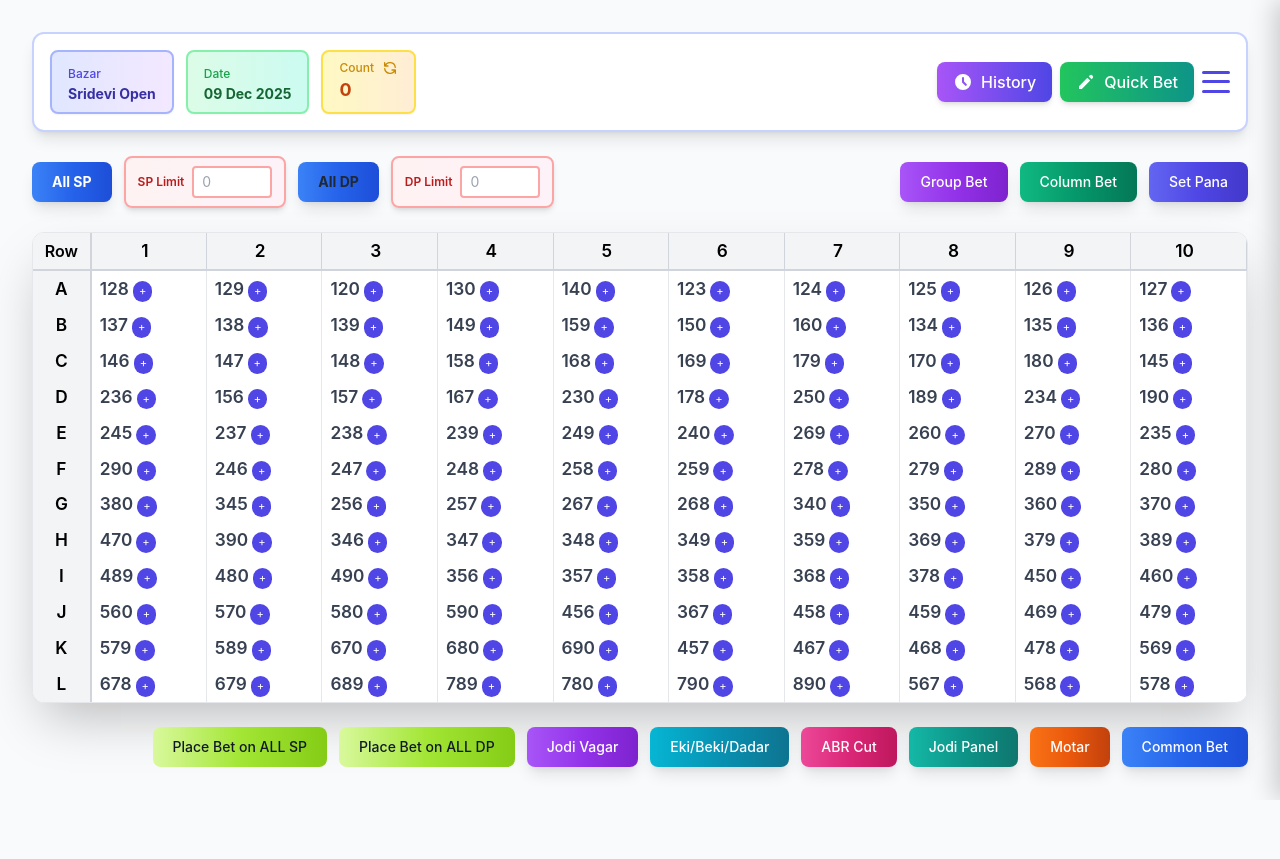
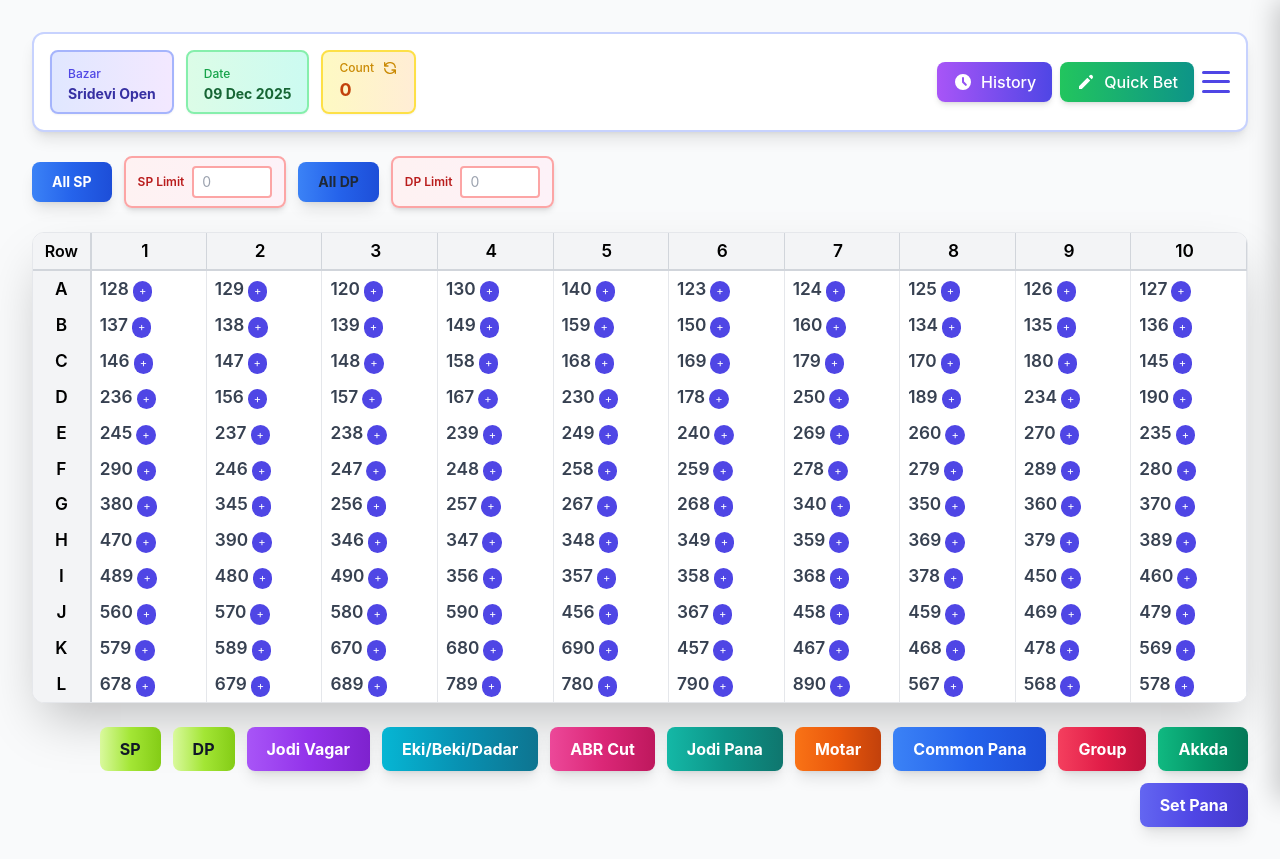
Before and after one commit to Vasuishere/bettingsystem, a Django app: page /home/ in a window 1280 px wide. Before the commit the page ends 800 px from the top, so only its background shows below. Run offline with Django 5.2, Linux system fonts and the light colour scheme; the visitor is signed in with stand-in values (Sample User, id 1); some libraries are stand-ins or nearby versions.

Commit message:
Refactor loader overlay styles and update button classes for consistency in home.html

```diff
--- a/userbaseapp/templates/userbaseapp/home.html
+++ b/userbaseapp/templates/userbaseapp/home.html
@@ -216,17 +216,18 @@
             color: #4b5563
         }
 
-        osition:fixed;
-        top:0;
-        left:0;
-        width:100%;
-        height:100%;
-        background-color:rgba(0, 0, 0, .7);
-        display:none;
-        align-items:center;
-        justify-content:center;
-        z-index:99999;
-        backdrop-filter:blur(4px)
+        .loader-overlay {
+            position: fixed;
+            top: 0;
+            left: 0;
+            width: 100%;
+            height: 100%;
+            background-color: rgba(0, 0, 0, .7);
+            display: none;
+            align-items: center;
+            justify-content: center;
+            z-index: 99999;
+            backdrop-filter: blur(4px)
         }
 
         .loader-overlay.active {
@@ -821,20 +822,6 @@
                         placeholder="0" min="0">
                 </div>
             </div>
-            <div class="flex justify-end gap-3">
-                <button id="group-bet-btn"
-                    class="text-white bg-gradient-to-r from-purple-500 via-purple-600 to-purple-700 hover:bg-gradient-to-br focus:ring-4 focus:outline-none focus:ring-purple-300 shadow-lg font-medium rounded-lg text-sm px-5 py-2.5 text-center">
-                    Group Bet
-                </button>
-                <button id="column-bet-btn"
-                    class="text-white bg-gradient-to-r from-emerald-500 via-emerald-600 to-emerald-700 hover:bg-gradient-to-br focus:ring-4 focus:outline-none focus:ring-emerald-300 shadow-lg font-medium rounded-lg text-sm px-5 py-2.5 text-center">
-                    Column Bet
-                </button>
-                <button id="set-pana-btn"
-                    class="text-white bg-gradient-to-r from-indigo-500 via-indigo-600 to-indigo-700 hover:bg-gradient-to-br focus:ring-4 focus:outline-none focus:ring-indigo-300 shadow-lg font-medium rounded-lg text-sm px-5 py-2.5 text-center">
-                    Set Pana
-                </button>
-            </div>
         </div>
         <div class="bg-white rounded-xl shadow-2xl overflow-hidden border border-gray-200">
             <div class="overflow-x-auto">
@@ -910,36 +897,48 @@
         </div>
         <div id="betButtonsContainer" class="mt-6 flex flex-wrap gap-3 justify-center sm:justify-end px-4 sm:px-0">
             <button id="all-sp-btn"
-                class="text-gray-900 bg-gradient-to-r from-lime-200 via-lime-400 to-lime-500 hover:bg-gradient-to-br focus:ring-4 focus:outline-none focus:ring-lime-300 font-medium rounded-lg text-sm px-5 py-2.5 text-center">
-                Place Bet on ALL SP
+                class="text-gray-900 bg-gradient-to-r from-lime-200 via-lime-400 to-lime-500 hover:bg-gradient-to-br focus:ring-4 focus:outline-none focus:ring-lime-300 font-bold rounded-lg text-base px-5 py-2.5 text-center">
+                SP
             </button>
             <button id="all-dp-btn"
-                class="text-gray-900 bg-gradient-to-r from-lime-200 via-lime-400 to-lime-500 hover:bg-gradient-to-br focus:ring-4 focus:outline-none focus:ring-lime-300 font-medium rounded-lg text-sm px-5 py-2.5 text-center">
-                Place Bet on ALL DP
+                class="text-gray-900 bg-gradient-to-r from-lime-200 via-lime-400 to-lime-500 hover:bg-gradient-to-br focus:ring-4 focus:outline-none focus:ring-lime-300 font-bold rounded-lg text-base px-5 py-2.5 text-center">
+                DP
             </button>
             <button id="jodi-btn"
-                class="text-white bg-gradient-to-r from-purple-500 via-purple-600 to-purple-700 hover:bg-gradient-to-br focus:ring-4 focus:outline-none focus:ring-purple-300 shadow-lg font-medium rounded-lg text-sm px-5 py-2.5 text-center">
+                class="text-white bg-gradient-to-r from-purple-500 via-purple-600 to-purple-700 hover:bg-gradient-to-br focus:ring-4 focus:outline-none focus:ring-purple-300 shadow-lg font-bold rounded-lg text-base px-5 py-2.5 text-center">
                 Jodi Vagar
             </button>
             <button id="eki-beki-btn"
-                class="text-white bg-gradient-to-r from-cyan-500 via-cyan-600 to-cyan-700 hover:bg-gradient-to-br focus:ring-4 focus:outline-none focus:ring-cyan-300 shadow-lg font-medium rounded-lg text-sm px-5 py-2.5 text-center">
+                class="text-white bg-gradient-to-r from-cyan-500 via-cyan-600 to-cyan-700 hover:bg-gradient-to-br focus:ring-4 focus:outline-none focus:ring-cyan-300 shadow-lg font-bold rounded-lg text-base px-5 py-2.5 text-center">
                 Eki/Beki/Dadar
             </button>
             <button id="abr-cut-btn"
-                class="text-white bg-gradient-to-r from-pink-500 via-pink-600 to-pink-700 hover:bg-gradient-to-br focus:ring-4 focus:outline-none focus:ring-pink-300 shadow-lg font-medium rounded-lg text-sm px-5 py-2.5 text-center">
+                class="text-white bg-gradient-to-r from-pink-500 via-pink-600 to-pink-700 hover:bg-gradient-to-br focus:ring-4 focus:outline-none focus:ring-pink-300 shadow-lg font-bold rounded-lg text-base px-5 py-2.5 text-center">
                 ABR Cut
             </button>
             <button id="jodi-panel-btn"
-                class="text-white bg-gradient-to-r from-teal-500 via-teal-600 to-teal-700 hover:bg-gradient-to-br focus:ring-4 focus:outline-none focus:ring-teal-300 shadow-lg font-medium rounded-lg text-sm px-5 py-2.5 text-center">
-                Jodi Panel
+                class="text-white bg-gradient-to-r from-teal-500 via-teal-600 to-teal-700 hover:bg-gradient-to-br focus:ring-4 focus:outline-none focus:ring-teal-300 shadow-lg font-bold rounded-lg text-base px-5 py-2.5 text-center">
+                Jodi Pana
             </button>
             <button id="motar-btn"
-                class="text-white bg-gradient-to-r from-orange-500 via-orange-600 to-orange-700 hover:bg-gradient-to-br focus:ring-4 focus:outline-none focus:ring-orange-300 shadow-lg font-medium rounded-lg text-sm px-5 py-2.5 text-center">
+                class="text-white bg-gradient-to-r from-orange-500 via-orange-600 to-orange-700 hover:bg-gradient-to-br focus:ring-4 focus:outline-none focus:ring-orange-300 shadow-lg font-bold rounded-lg text-base px-5 py-2.5 text-center">
                 Motar
             </button>
             <button id="comman-pana-btn"
-                class="text-white bg-gradient-to-r from-blue-500 via-blue-600 to-blue-700 hover:bg-gradient-to-br focus:ring-4 focus:outline-none focus:ring-blue-300 shadow-lg font-medium rounded-lg text-sm px-5 py-2.5 text-center">
-                Common Bet
+                class="text-white bg-gradient-to-r from-blue-500 via-blue-600 to-blue-700 hover:bg-gradient-to-br focus:ring-4 focus:outline-none focus:ring-blue-300 shadow-lg font-bold rounded-lg text-base px-5 py-2.5 text-center">
+                Common Pana
+            </button>
+            <button id="group-bet-btn"
+                class="text-white bg-gradient-to-r from-rose-500 via-rose-600 to-rose-700 hover:bg-gradient-to-br focus:ring-4 focus:outline-none focus:ring-rose-300 shadow-lg font-bold rounded-lg text-base px-5 py-2.5 text-center">
+                Group
+            </button>
+            <button id="column-bet-btn"
+                class="text-white bg-gradient-to-r from-emerald-500 via-emerald-600 to-emerald-700 hover:bg-gradient-to-br focus:ring-4 focus:outline-none focus:ring-emerald-300 shadow-lg font-bold rounded-lg text-base px-5 py-2.5 text-center">
+                Akkda
+            </button>
+            <button id="set-pana-btn"
+                class="text-white bg-gradient-to-r from-indigo-500 via-indigo-600 to-indigo-700 hover:bg-gradient-to-br focus:ring-4 focus:outline-none focus:ring-indigo-300 shadow-lg font-bold rounded-lg text-base px-5 py-2.5 text-center">
+                Set Pana
             </button>
         </div>
     </div>
@@ -1623,6 +1622,7 @@
                                 </div>
                             </div>
                         </div>
+
                         <!-- Column Bet Options -->
                         <div id="columnBetOptions" class="hidden space-y-4">
                             <div>
@@ -1755,9 +1755,9 @@
     <script>
         /* eslint-disable */
         // Django template variables - rendered server-side before JavaScript execution
-        const bazarNamesJSON = {{ bazar_names_json| safe }};
-        const rowLabelsJSON = {{ row_labels| safe }};
-        const allColumnDataJSON = {{ ALL_COLUMN_DATA| safe }};
+        const bazarNamesJSON = {{ bazar_names_json|safe }};
+        const rowLabelsJSON = {{ row_labels|safe }};
+        const allColumnDataJSON = {{ ALL_COLUMN_DATA|safe }};
         /* eslint-enable */
         document.addEventListener('DOMContentLoaded', async () => {
             const API = {
```
